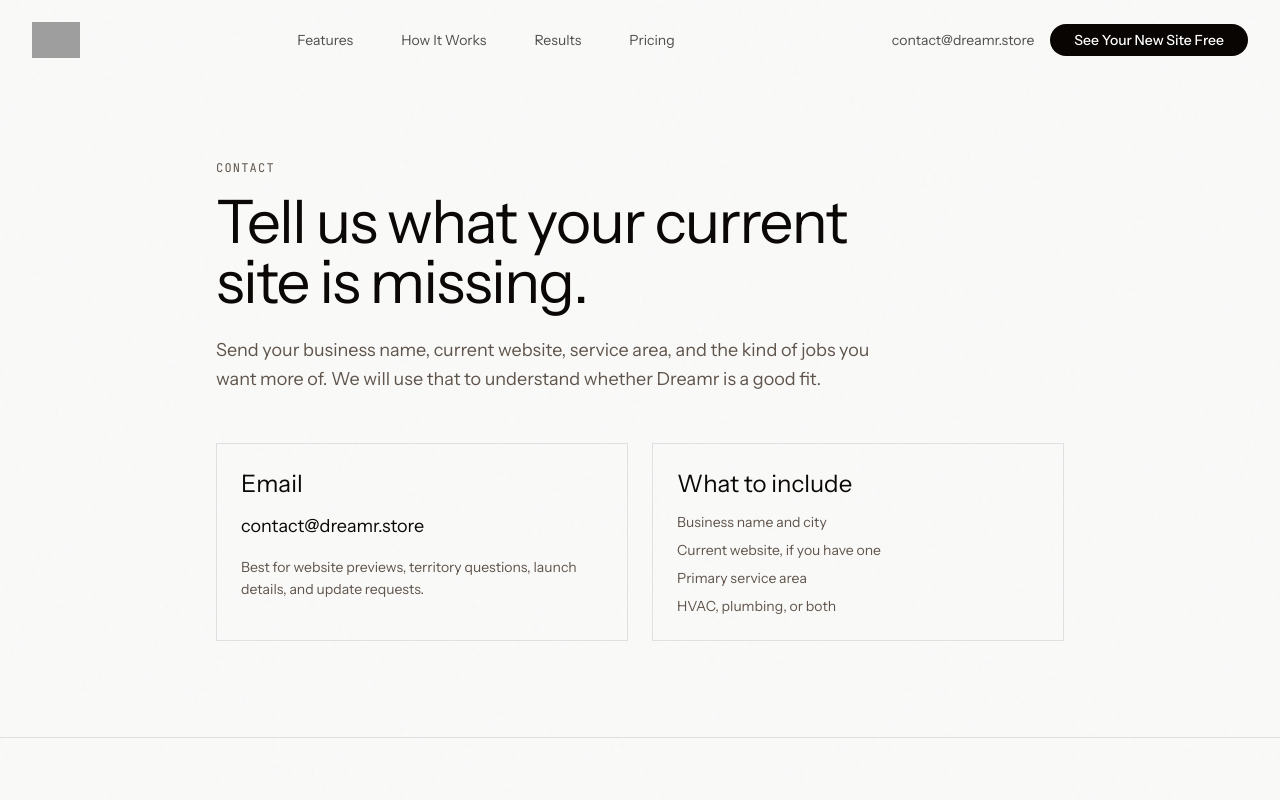
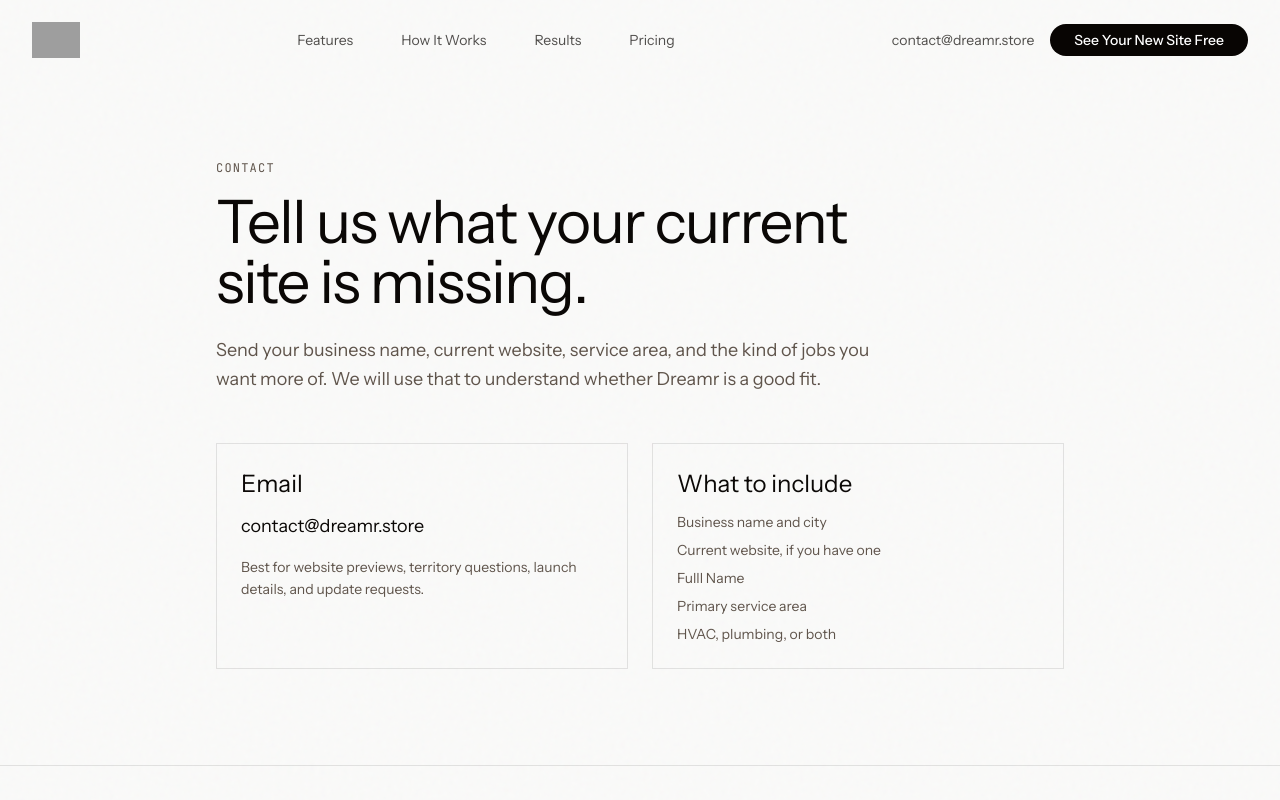
Before and after one commit to BDR-2007/Dreamr-Home, a Next.js app: page /contact in a window 1280 px wide. Shown: the top 800 px of the page. Built offline with nearby package versions, Linux system fonts and the light colour scheme; grey boxes are pictures that could not be loaded.

Commit message:
Update page.tsx

```diff
--- a/app/contact/page.tsx
+++ b/app/contact/page.tsx
@@ -45,6 +45,7 @@ export default function ContactPage() {
             <ul className="space-y-2 text-sm text-muted-foreground">
               <li>Business name and city</li>
               <li>Current website, if you have one</li>
+              <li>Fulll Name</li>
               <li>Primary service area</li>
               <li>HVAC, plumbing, or both</li>
             </ul>
```
